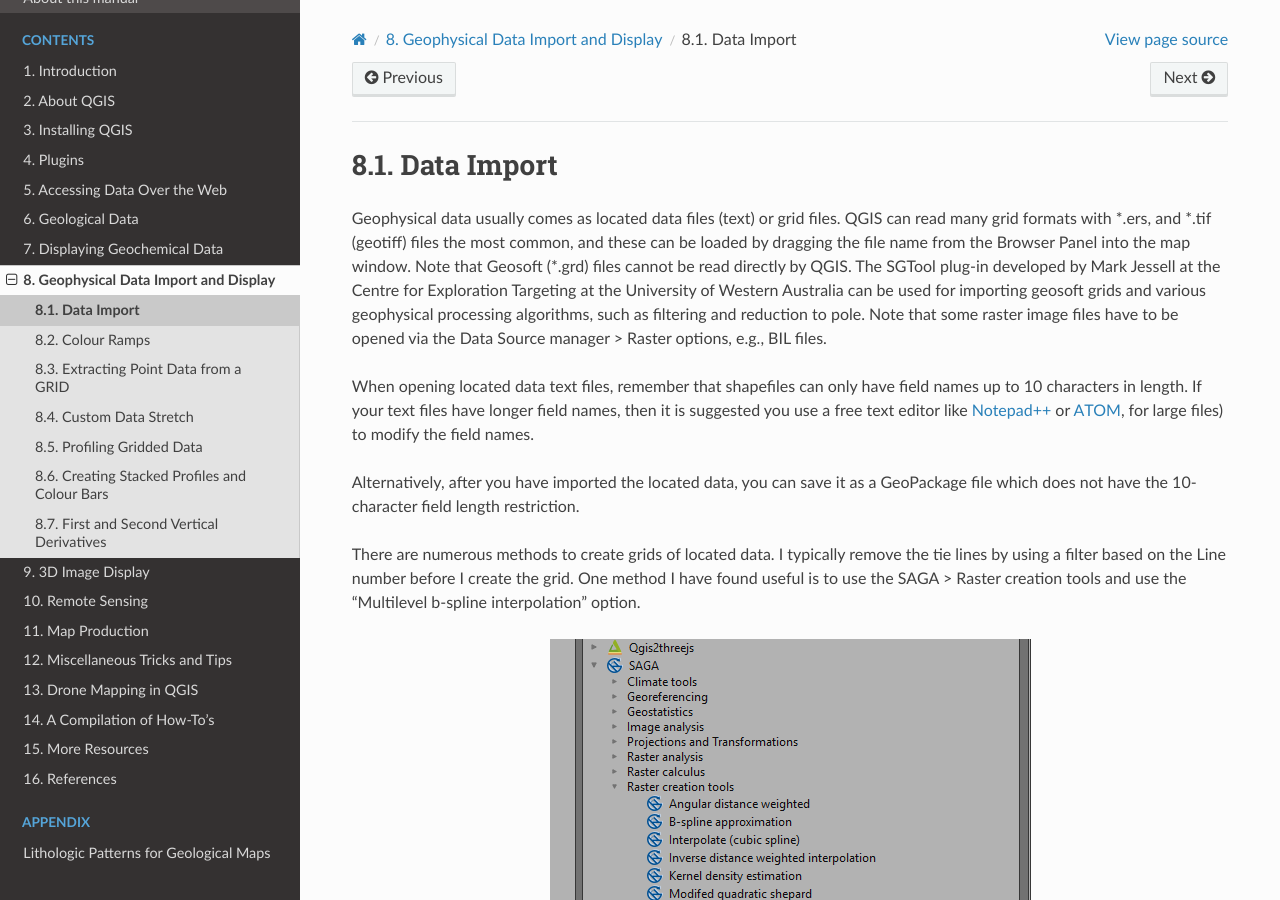
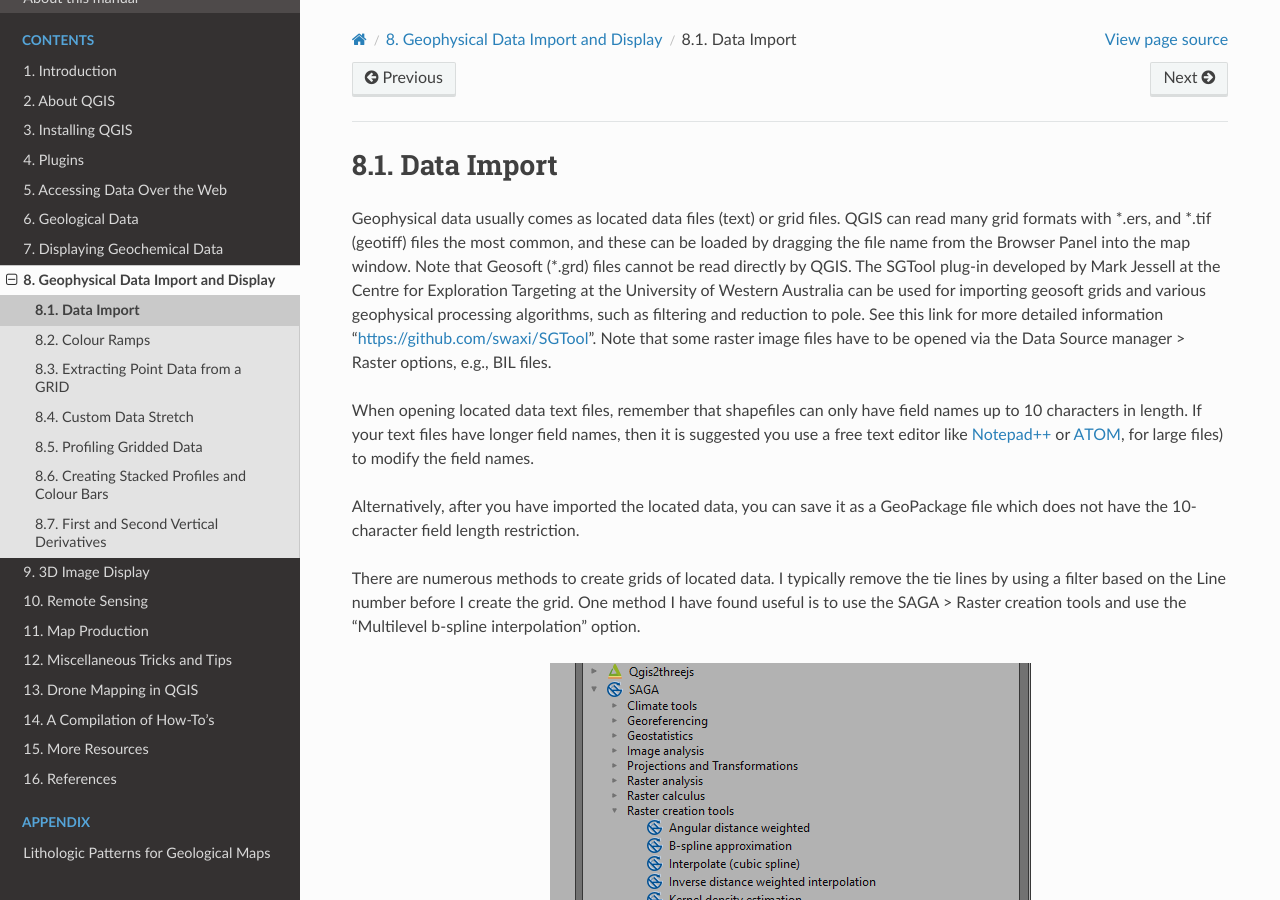
Before and after one commit to mammothgeospatial/qgis-in-mineral-exploration, a Sphinx documentation site: the page built from docs/source/geophysical_data/data_import.rst, in a window 1280 px wide and 900 px high. Built offline with Sphinx 7.4.7 and the Read the Docs theme 3.1.0, drawn with Linux system fonts in a browser that asks for light colours.

Commit message:
Update data_import.rst
Updated SGTool link

```diff
--- a/docs/source/geophysical_data/data_import.rst
+++ b/docs/source/geophysical_data/data_import.rst
@@ -2,7 +2,7 @@
 Data Import
 ===========
 
-Geophysical data usually comes as located data files (text) or grid files. QGIS can read many grid formats with \*.ers, and \*.tif (geotiff) files the most common, and these can be loaded by dragging the file name from the Browser Panel into the map window. Note that Geosoft (\*.grd) files cannot be read directly by QGIS. The SGTool plug-in developed by Mark Jessell at the Centre for Exploration Targeting at the University of Western Australia can be used for importing geosoft grids and various geophysical processing algorithms, such as filtering and reduction to pole. Note that some raster image files have to be opened via the Data Source manager > Raster options, e.g., BIL files.
+Geophysical data usually comes as located data files (text) or grid files. QGIS can read many grid formats with \*.ers, and \*.tif (geotiff) files the most common, and these can be loaded by dragging the file name from the Browser Panel into the map window. Note that Geosoft (\*.grd) files cannot be read directly by QGIS. The SGTool plug-in developed by Mark Jessell at the Centre for Exploration Targeting at the University of Western Australia can be used for importing geosoft grids and various geophysical processing algorithms, such as filtering and reduction to pole. See this link for more detailed information "https://github.com/swaxi/SGTool". Note that some raster image files have to be opened via the Data Source manager > Raster options, e.g., BIL files.
 
 When opening located data text files, remember that shapefiles can only have field names up to 10 characters in length. If your text files have longer field names, then it is suggested you use a free text editor like `Notepad++ <https://notepad-plus-plus.org/>`_ or `ATOM <https://atom.io>`_, for large files) to modify the field names.
 
```
